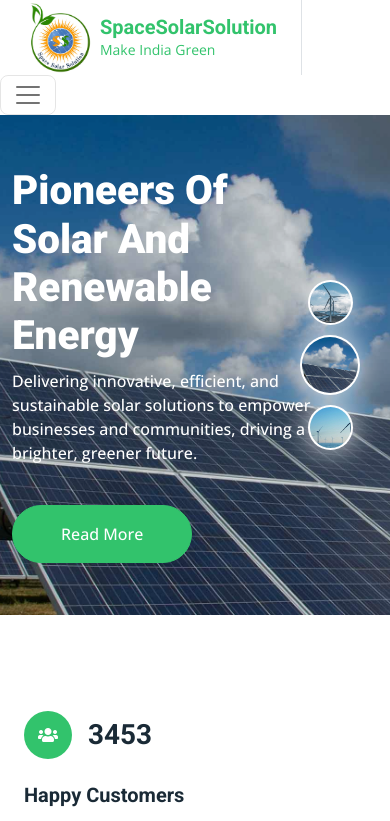
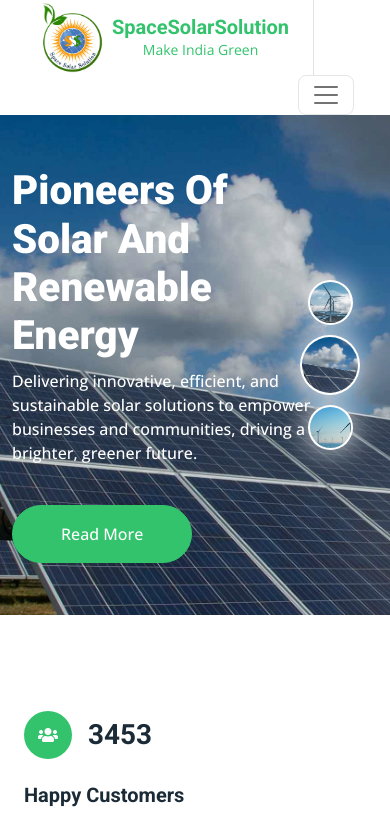
Before and after one commit to Satish24678/solar, a plain HTML site: page index.html in a window 390 px wide. Shown: the top 821 px of the page. Drawn offline with nearby package versions, Linux system fonts and the light colour scheme.

Commit message:
new changes

```diff
--- a/index.html
+++ b/index.html
@@ -74,14 +74,15 @@
 
     <!-- Navbar Start -->
     <nav class="navbar navbar-expand-lg bg-white navbar-light sticky-top p-0">
+        <div class="container-fluid">
             <a href="index.html" class="navbar-brand d-flex align-items-center border-end px-4 px-lg-5">
                 <img src="Final Logo.jpg" alt="SpaceSolarSolution Logo" style="height: 70px; width: auto; margin-right: 6px;">
-            <div style="display: flex; flex-direction: column;">
+                <div style="display: flex; flex-direction: column; align-items: center;">
                     <h4 class="m-0 text-primary" style="font-size: 1.25rem;">SpaceSolarSolution</h4>
                     <small class="m-0 text-primary" style="font-size: 0.875rem;">Make India Green</small>
                 </div>
             </a>
-        <button type="button" class="navbar-toggler me-4" data-bs-toggle="collapse" data-bs-target="#navbarCollapse">
+            <button type="button" class="navbar-toggler ms-auto me-4" data-bs-toggle="collapse" data-bs-target="#navbarCollapse">
                 <span class="navbar-toggler-icon"></span>
             </button>
             <div class="collapse navbar-collapse" id="navbarCollapse">
@@ -104,7 +105,9 @@
                 </div>
                 <a href="" class="btn btn-primary rounded-0 py-4 px-lg-5 d-none d-lg-block">Get A Quote<i class="fa fa-arrow-right ms-3"></i></a>
             </div>
+        </div>
     </nav>
+
     <!-- Navbar End -->
 
 
```
Also changed, not shown: color pallet.txt. Lines whose indentation alone changed are shown as unchanged.
